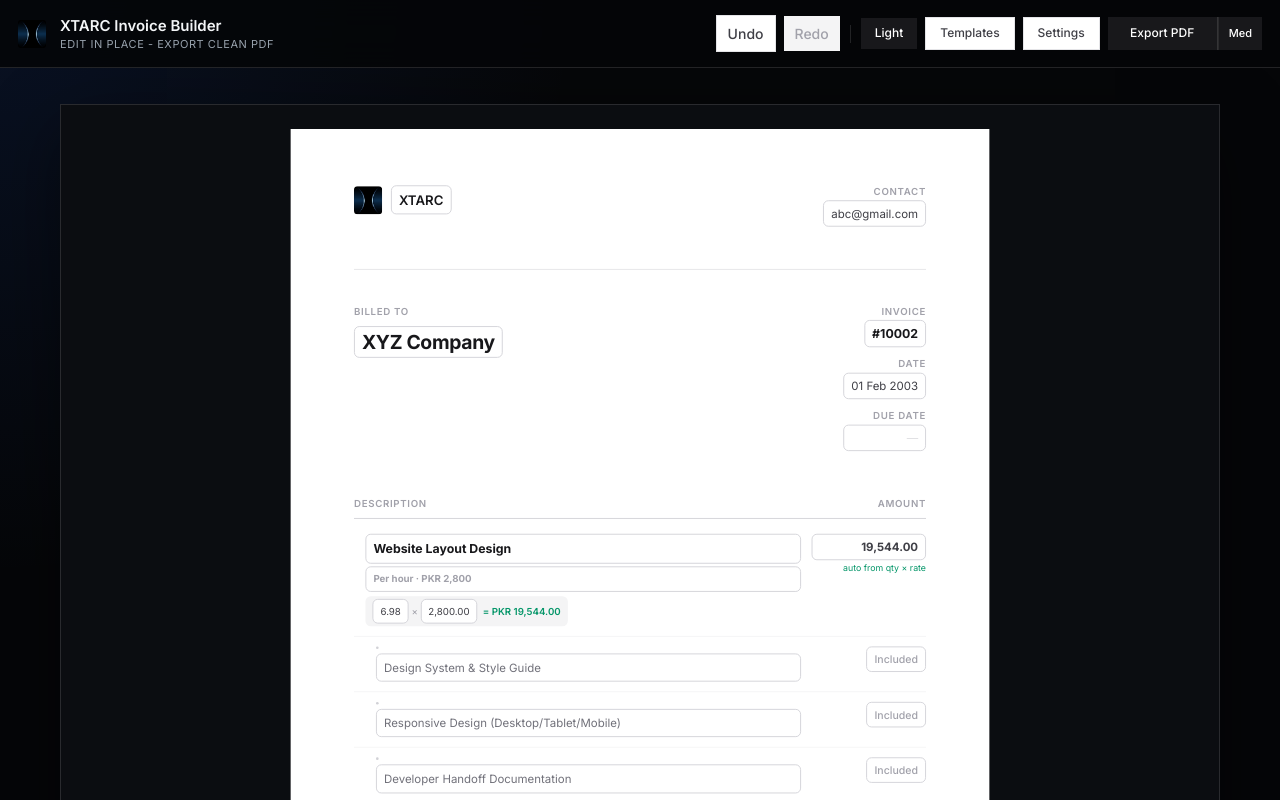
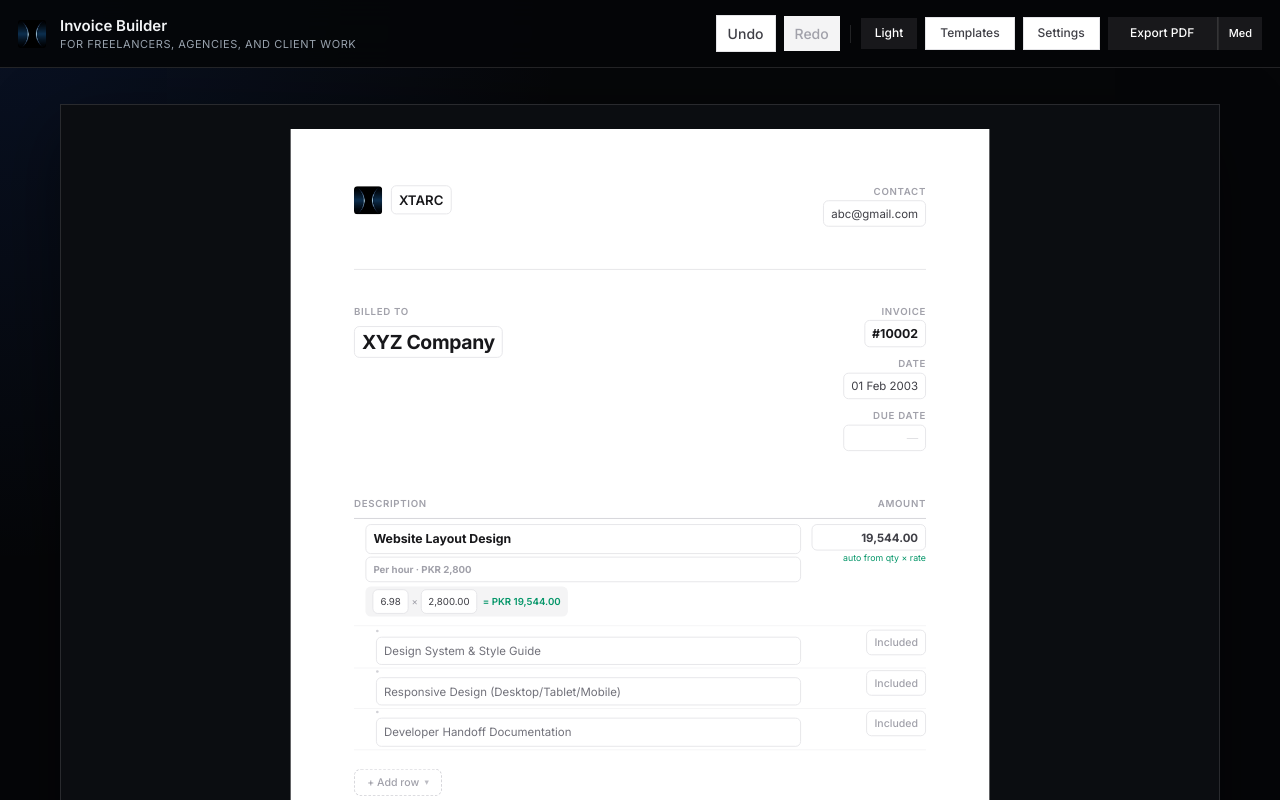
Before and after one commit to Flape1/xtarc-invoice, a React (Vite) app: page / in a window 1280 px wide. Shown: the top 800 px of the page. Built offline with nearby package versions, Linux system fonts and the light colour scheme.

Commit message:
Refine invoice spacing and editing states

```diff
--- a/src/invoice-builder.jsx
+++ b/src/invoice-builder.jsx
@@ -135,24 +135,40 @@ function Editable({ value, onChange, placeholder, style, multiline, onEnter, onT
     if (e.key==="Tab")               { e.preventDefault(); commit(); onTab&&onTab(); }
   };
 
+  const focusField = el => {
+    if (!el) return;
+    el.style.borderColor = C.accent;
+    el.style.background = C.white;
+    el.style.boxShadow = "0 0 0 3px rgba(37,99,235,0.14)";
+  };
+
+  const blurField = el => {
+    if (!el) return;
+    el.style.borderColor = C.gray300;
+    el.style.background = C.white;
+    el.style.boxShadow = "inset 0 1px 0 rgba(255,255,255,0.3)";
+  };
+
   const base = {
     background:C.white, border:`1px solid ${C.gray300}`, outline:"none",
     width:"100%", fontFamily:"inherit", padding:"6px 8px", margin:0,
     fontSize:"inherit", color:"inherit", fontWeight:"inherit",
     fontStyle:"inherit", resize:"none", lineHeight:"inherit",
     letterSpacing:"inherit", borderRadius:"6px",
-    boxShadow:"inset 0 1px 0 rgba(255,255,255,0.25)", ...style,
+    boxShadow:"0 0 0 3px rgba(37,99,235,0.14)", ...style,
   };
 
   if (editing) {
     if (multiline) return (
       <textarea ref={ref} value={local} rows={2}
         style={{...base, resize:"none", overflow:"hidden"}}
-        onChange={e=>setLocal(e.target.value)} onBlur={commit} onKeyDown={handleKey}/>
+        onChange={e=>setLocal(e.target.value)} onBlur={commit} onKeyDown={handleKey}
+        onFocus={e=>focusField(e.currentTarget)} />
     );
     return (
       <input ref={ref} value={local} style={base}
-        onChange={e=>setLocal(e.target.value)} onBlur={commit} onKeyDown={handleKey}/>
+        onChange={e=>setLocal(e.target.value)} onBlur={commit} onKeyDown={handleKey}
+        onFocus={e=>focusField(e.currentTarget)} />
     );
   }
 
@@ -161,15 +177,15 @@ function Editable({ value, onChange, placeholder, style, multiline, onEnter, onT
       style={{
         cursor:"text", minWidth:"30px", minHeight:"1.2em",
         borderRadius:"6px",
-        border:`1px solid ${C.gray300}`,
+        border:`1px solid ${C.gray200}`,
         background:C.white,
         transition:"border-color 0.15s, background 0.15s, box-shadow 0.15s",
         padding:"6px 8px",
-        boxShadow:"inset 0 1px 0 rgba(255,255,255,0.25)",
+        boxShadow:"inset 0 1px 0 rgba(255,255,255,0.3)",
         ...style,
       }}
-      onMouseEnter={e=>{ e.currentTarget.style.borderColor=C.accent; e.currentTarget.style.background=C.accentL; e.currentTarget.style.boxShadow=`0 0 0 3px rgba(37,99,235,0.08)`; }}
-      onMouseLeave={e=>{ e.currentTarget.style.borderColor=C.gray300; e.currentTarget.style.background=C.white; e.currentTarget.style.boxShadow="inset 0 1px 0 rgba(255,255,255,0.25)"; }}>
+      onMouseEnter={e=>{ e.currentTarget.style.borderColor=C.gray300; e.currentTarget.style.background="#fcfcfd"; e.currentTarget.style.boxShadow="inset 0 1px 0 rgba(255,255,255,0.3)"; }}
+      onMouseLeave={e=>{ e.currentTarget.style.borderColor=C.gray200; e.currentTarget.style.background=C.white; e.currentTarget.style.boxShadow="inset 0 1px 0 rgba(255,255,255,0.3)"; }}>
       {local || <span className="edit-placeholder" style={{opacity:0.35,fontWeight:400,fontStyle:"normal",color:C.gray400}}>{placeholder}</span>}
     </div>
   );
@@ -281,6 +297,13 @@ function InvoiceRow({ item, idx, total, inv, sym, onUpd, onDel, onDup, onMv, onI
   const twoCol  = inv.columnMode === "2";
   const colGrid = twoCol ? "1fr 90px 70px 110px" : "1fr 130px";
   const price   = computePrice(item);
+  const prevItem = idx > 0 ? inv.items[idx - 1] : null;
+  const spacing =
+    item.type === "header"
+      ? { top: idx === 0 ? 0 : 18, bottom: 10 }
+      : item.type === "included"
+        ? { top: prevItem?.type === "header" ? 4 : 2, bottom: 3 }
+        : { top: prevItem?.type === "header" ? 6 : 4, bottom: 6 };
 
   const ns = {
     fontSize:   item.type==="header" ? "14px" : "13px",
@@ -314,7 +337,7 @@ function InvoiceRow({ item, idx, total, inv, sym, onUpd, onDel, onDup, onMv, onI
         </div>
       )}
 
-      <div style={{display:"grid",gridTemplateColumns:colGrid,gap:"12px",alignItems:"start",padding:"11px 0"}}>
+      <div style={{display:"grid",gridTemplateColumns:colGrid,gap:"12px",alignItems:"start",padding:`${spacing.top}px 0 ${spacing.bottom}px`}}>
 
         {/* Description column */}
         <div style={{display:"flex",alignItems:"flex-start",gap:"5px",paddingLeft:item.type==="included"?"12px":0}}>
@@ -1324,7 +1347,7 @@ export default function App() {
   } : {
     bg: "#f3f5f7",
     bgAlt: "#eceff3",
-    panel: "#ffffff",
+    panel: "#eceff3",
     panelAlt: "#f8fafb",
     card: "#ffffff",
     border: "#d9dfe6",
@@ -1560,7 +1583,7 @@ export default function App() {
               />
             )}
             <div>
-              <div style={{ fontSize: "15px", fontWeight: 600, color: UI.text }}>XTARC Invoice Builder</div>
+              <div style={{ fontSize: "15px", fontWeight: 600, color: UI.text }}>Invoice Builder</div>
               <div
                 className="topbar-hint"
                 style={{
@@ -1571,7 +1594,7 @@ export default function App() {
                   textTransform: "uppercase"
                 }}
               >
-                Edit in place - export clean PDF
+                For freelancers, agencies, and client work
               </div>
             </div>
           </div>
@@ -1682,10 +1705,10 @@ export default function App() {
             style={{
               width: "100%",
               maxWidth: "1160px",
-              border: `1px solid ${UI.border}`,
-              background: UI.panel,
-              padding: "24px",
-              boxShadow: UI.stageShadow
+              border: dark ? `1px solid ${UI.border}` : "none",
+              background: dark ? UI.panel : "transparent",
+              padding: dark ? "24px" : "8px 0",
+              boxShadow: dark ? UI.stageShadow : "none"
             }}
           >
             <MobileScaler>
```
